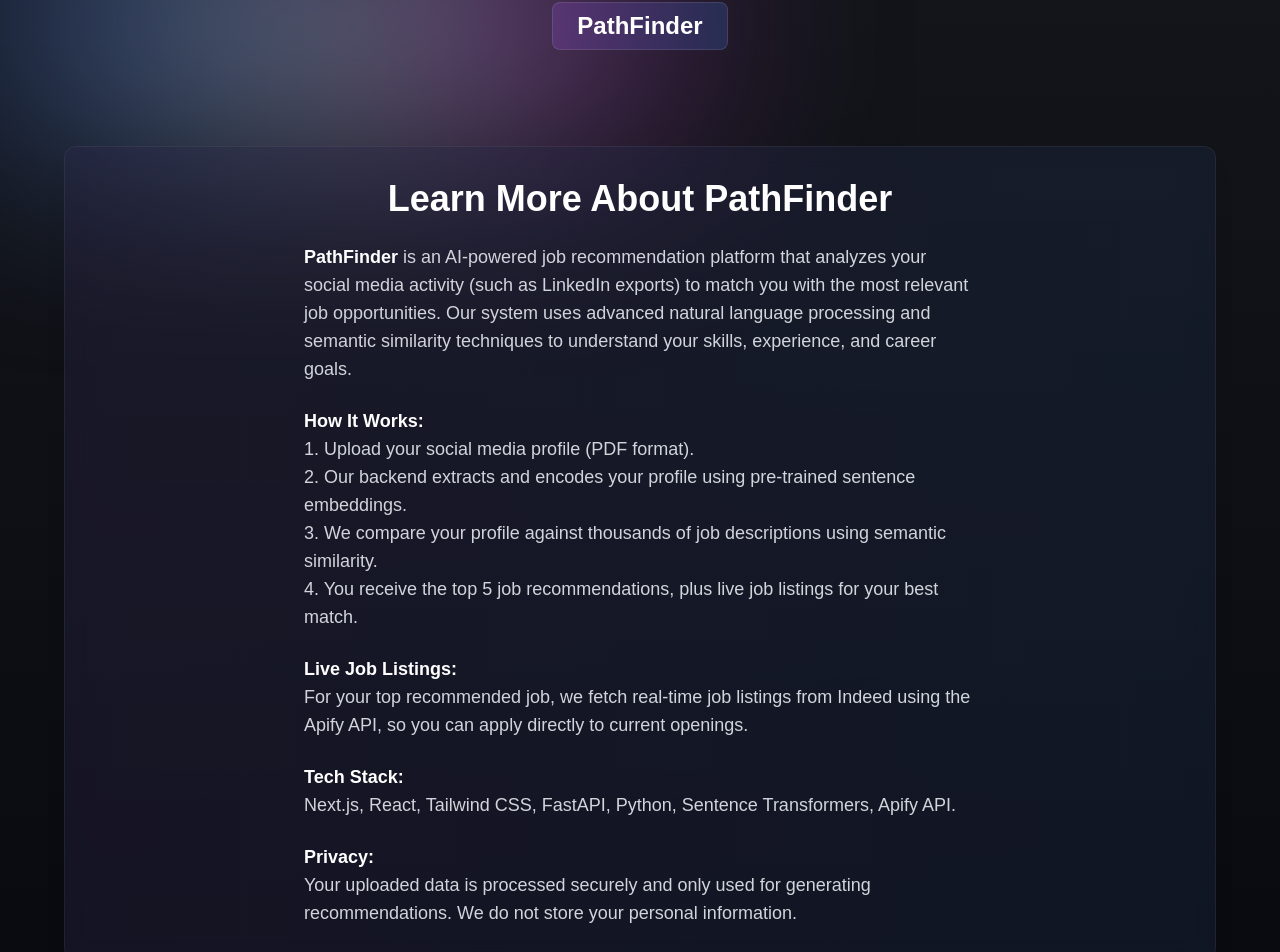
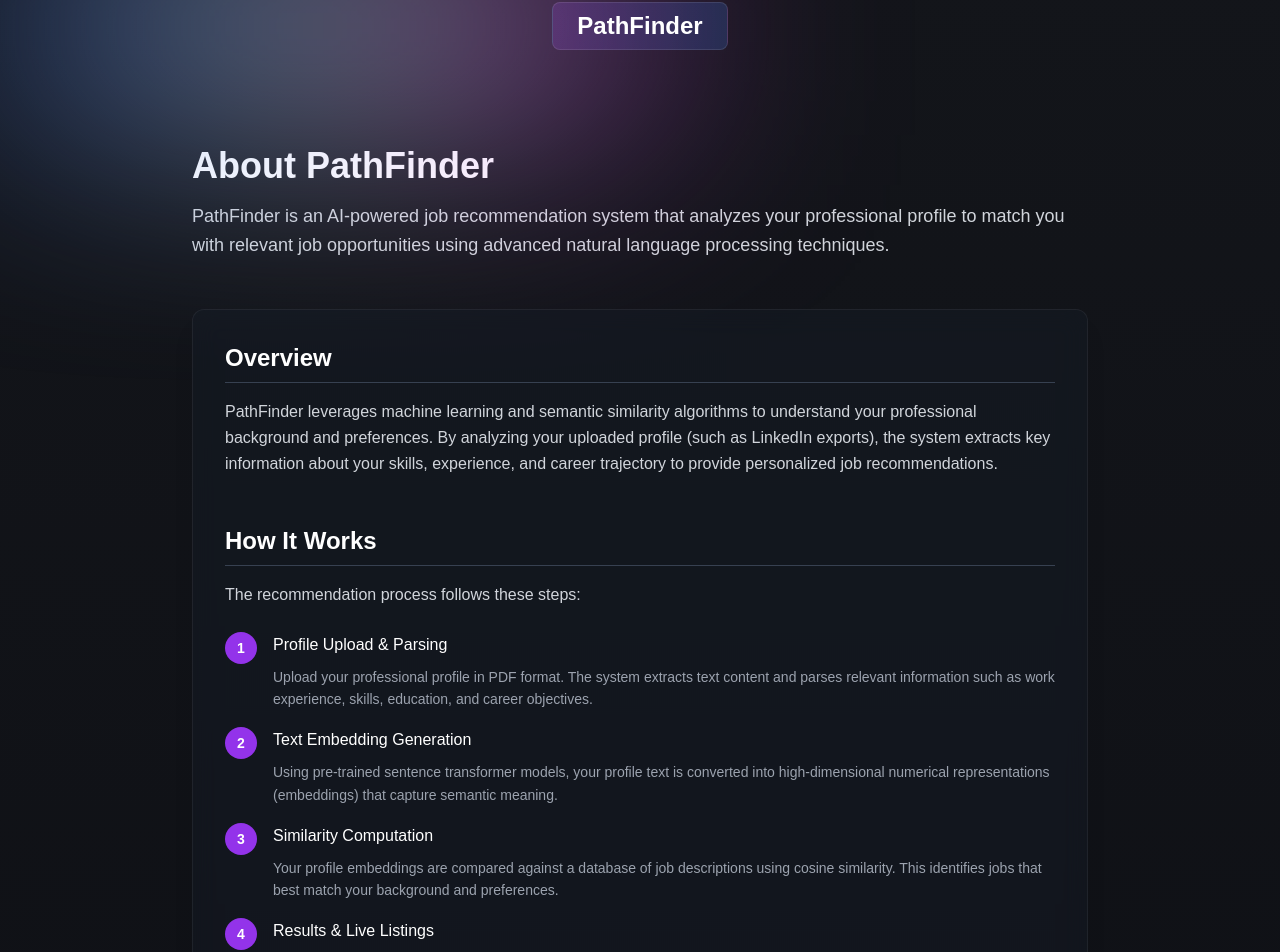
Before and after one commit to Teenuhansa99/Social-Activity-Job-Matcher, a Next.js app in the folder frontend/: page /learn-more in a window 1280 px wide. Shown: the part 30-982 px from the top of the page. Built offline with nearby package versions, Linux system fonts and the light colour scheme; a web font is replaced by a local one.

Commit message:
warp learn more page

```diff
--- a/frontend/app/learn-more/page.jsx
+++ b/frontend/app/learn-more/page.jsx
@@ -4,42 +4,233 @@ import { motion } from "framer-motion";
 import styles from "../../styles";
 import Navbar from "../../components/Navbar";
 
+const InfoSection = ({ title, children, delay = 0 }) => (
+  <motion.section
+    initial={{ opacity: 0, y: 20 }}
+    whileInView={{ opacity: 1, y: 0 }}
+    viewport={{ once: true }}
+    transition={{ duration: 0.6, delay }}
+    className="mb-12"
+  >
+    <h2 className="text-2xl font-semibold text-white mb-4 border-b border-gray-700 pb-2">
+      {title}
+    </h2>
+    <div className="text-gray-300 leading-relaxed space-y-4">
+      {children}
+    </div>
+  </motion.section>
+);
+
+const CodeBlock = ({ children }) => (
+  <div className="bg-gray-900/50 border border-gray-700 rounded-lg p-4 font-mono text-sm text-gray-300 overflow-x-auto">
+    {children}
+  </div>
+);
+
+const ProcessStep = ({ step, title, description }) => (
+  <div className="flex gap-4 mb-6">
+    <div className="flex-shrink-0 w-8 h-8 bg-purple-600 text-white rounded-full flex items-center justify-center text-sm font-semibold">
+      {step}
+    </div>
+    <div>
+      <h4 className="font-medium text-white mb-2">{title}</h4>
+      <p className="text-gray-400 text-sm leading-relaxed">{description}</p>
+    </div>
+  </div>
+);
+
 export default function LearnMore() {
   return (
     <div className="min-h-screen bg-gradient-to-b from-[#13151a] to-[#090a0f]">
       <Navbar />
+
       <div className={`${styles.paddings} container mx-auto pt-8`}>
         <motion.div
           initial={{ opacity: 0, y: 20 }}
           animate={{ opacity: 1, y: 0 }}
-          className="backdrop-blur-md bg-[#1A232E]/30 p-6 md:p-8 rounded-xl border border-[#ffffff0f] shadow-xl bg-gradient-to-r from-purple-500/5 to-blue-500/5"
+          transition={{ duration: 0.8 }}
+          className="max-w-4xl mx-auto"
         >
-          <h1 className="text-3xl md:text-4xl font-bold text-white mb-6 text-center">
-            Learn More About PathFinder
-          </h1>
-          <div className="text-gray-300 text-lg max-w-2xl mx-auto space-y-6">
-            <p>
-              <span className="font-semibold text-white">PathFinder</span> is an AI-powered job recommendation platform that analyzes your social media activity (such as LinkedIn exports) to match you with the most relevant job opportunities. Our system uses advanced natural language processing and semantic similarity techniques to understand your skills, experience, and career goals.
+          {/* Page Header */}
+          <motion.div
+            className="mb-12"
+            initial={{ opacity: 0, y: 20 }}
+            animate={{ opacity: 1, y: 0 }}
+            transition={{ duration: 0.6 }}
+          >
+            <h1 className="text-4xl font-bold text-white mb-4">
+              About PathFinder
+            </h1>
+            <p className="text-lg text-gray-300 leading-relaxed">
+              PathFinder is an AI-powered job recommendation system that analyzes your professional profile
+              to match you with relevant job opportunities using advanced natural language processing techniques.
             </p>
-            <p>
-              <span className="font-semibold text-white">How It Works:</span><br />
-              1. Upload your social media profile (PDF format).<br />
-              2. Our backend extracts and encodes your profile using pre-trained sentence embeddings.<br />
-              3. We compare your profile against thousands of job descriptions using semantic similarity.<br />
-              4. You receive the top 5 job recommendations, plus live job listings for your best match.
-            </p>
-            <p>
-              <span className="font-semibold text-white">Live Job Listings:</span><br />
-              For your top recommended job, we fetch real-time job listings from Indeed using the Apify API, so you can apply directly to current openings.
-            </p>
-            <p>
-              <span className="font-semibold text-white">Tech Stack:</span><br />
-              Next.js, React, Tailwind CSS, FastAPI, Python, Sentence Transformers, Apify API.
-            </p>
-            <p>
-              <span className="font-semibold text-white">Privacy:</span><br />
-              Your uploaded data is processed securely and only used for generating recommendations. We do not store your personal information.
-            </p>
+          </motion.div>
+
+          <div className="backdrop-blur-md bg-[#1A232E]/30 p-8 rounded-xl border border-[#ffffff0f] shadow-xl">
+
+            {/* Overview */}
+            <InfoSection title="Overview" delay={0.1}>
+              <p>
+                PathFinder leverages machine learning and semantic similarity algorithms to understand your
+                professional background and preferences. By analyzing your uploaded profile (such as LinkedIn exports),
+                the system extracts key information about your skills, experience, and career trajectory to
+                provide personalized job recommendations.
+              </p>
+            </InfoSection>
+
+            {/* How It Works */}
+            <InfoSection title="How It Works" delay={0.2}>
+              <p className="mb-6">
+                The recommendation process follows these steps:
+              </p>
+
+              <ProcessStep
+                step="1"
+                title="Profile Upload & Parsing"
+                description="Upload your professional profile in PDF format. The system extracts text content and parses relevant information such as work experience, skills, education, and career objectives."
+              />
+
+              <ProcessStep
+                step="2"
+                title="Text Embedding Generation"
+                description="Using pre-trained sentence transformer models, your profile text is converted into high-dimensional numerical representations (embeddings) that capture semantic meaning."
+              />
+
+              <ProcessStep
+                step="3"
+                title="Similarity Computation"
+                description="Your profile embeddings are compared against a database of job descriptions using cosine similarity. This identifies jobs that best match your background and preferences."
+              />
+
+              <ProcessStep
+                step="4"
+                title="Results & Live Listings"
+                description="The top 5 most similar job matches are returned. For the best match, real-time job listings are fetched from Indeed using the Apify API for immediate application opportunities."
+              />
+            </InfoSection>
+
+            {/* Technical Implementation */}
+            <InfoSection title="Technical Implementation" delay={0.3}>
+              <div className="space-y-4">
+                <div>
+                  <h4 className="font-medium text-white mb-2">Backend Architecture</h4>
+                  <ul className="text-gray-400 text-sm space-y-1 ml-4">
+                    <li>• FastAPI server for handling requests and file processing</li>
+                    <li>• PDF text extraction using PyPDF2 or similar libraries</li>
+                    <li>• Sentence-BERT models for generating text embeddings</li>
+                    <li>• Cosine similarity calculation for job matching</li>
+                    <li>• Apify API integration for real-time job scraping</li>
+                  </ul>
+                </div>
+
+                <div>
+                  <h4 className="font-medium text-white mb-2">Frontend Components</h4>
+                  <ul className="text-gray-400 text-sm space-y-1 ml-4">
+                    <li>• Next.js application with React components</li>
+                    <li>• File upload interface with drag-and-drop support</li>
+                    <li>• Results visualization and job listing display</li>
+                    <li>• Responsive design with Tailwind CSS</li>
+                    <li>• Smooth animations using Framer Motion</li>
+                  </ul>
+                </div>
+              </div>
+            </InfoSection>
+
+            {/* Machine Learning Details */}
+            <InfoSection title="Machine Learning Details" delay={0.4}>
+              <div className="space-y-4">
+                <div>
+                  <h4 className="font-medium text-white mb-2">Embedding Model</h4>
+                  <p className="text-sm text-gray-400 mb-3">
+                    PathFinder uses pre-trained sentence transformer models to convert text into embeddings:
+                  </p>
+                  <CodeBlock>
+                    from sentence_transformers import SentenceTransformer<br/>
+                    model = SentenceTransformer('all-MiniLM-L6-v2')<br/>
+                    embeddings = model.encode(profile_text)
+                  </CodeBlock>
+                </div>
+
+                <div>
+                  <h4 className="font-medium text-white mb-2">Similarity Calculation</h4>
+                  <p className="text-sm text-gray-400 mb-3">
+                    Cosine similarity measures how similar two vectors are, regardless of their magnitude:
+                  </p>
+                  <CodeBlock>
+                    from sklearn.metrics.pairwise import cosine_similarity<br/>
+                    similarities = cosine_similarity([profile_embedding], job_embeddings)<br/>
+                    top_matches = similarities.argsort()[-5:][::-1]
+                  </CodeBlock>
+                </div>
+              </div>
+            </InfoSection>
+
+            {/* Data Privacy */}
+            <InfoSection title="Data Privacy & Security" delay={0.5}>
+              <div className="bg-green-900/20 border border-green-700/30 rounded-lg p-4">
+                <h4 className="font-medium text-green-300 mb-2">🔒 Privacy Protection</h4>
+                <ul className="text-green-200/80 text-sm space-y-1">
+                  <li>• Uploaded files are processed in memory and not permanently stored</li>
+                  <li>• No personal information is retained after processing</li>
+                  <li>• All data processing occurs server-side with secure connections</li>
+                  <li>• No tracking or analytics on uploaded content</li>
+                  <li>• Temporary files are automatically cleaned up after processing</li>
+                </ul>
+              </div>
+            </InfoSection>
+
+            {/* Technology Stack */}
+            <InfoSection title="Technology Stack" delay={0.6}>
+              <div className="grid md:grid-cols-2 gap-6">
+                <div>
+                  <h4 className="font-medium text-white mb-3">Frontend</h4>
+                  <div className="space-y-2">
+                    <span className="inline-block px-3 py-1 bg-blue-900/30 text-blue-300 border border-blue-700/50 rounded text-sm">Next.js</span>
+                    <span className="inline-block px-3 py-1 bg-blue-900/30 text-blue-300 border border-blue-700/50 rounded text-sm ml-2">React</span>
+                    <span className="inline-block px-3 py-1 bg-blue-900/30 text-blue-300 border border-blue-700/50 rounded text-sm">Tailwind CSS</span>
+                    <span className="inline-block px-3 py-1 bg-blue-900/30 text-blue-300 border border-blue-700/50 rounded text-sm ml-2">Framer Motion</span>
+                  </div>
+                </div>
+                <div>
+                  <h4 className="font-medium text-white mb-3">Backend</h4>
+                  <div className="space-y-2">
+                    <span className="inline-block px-3 py-1 bg-purple-900/30 text-purple-300 border border-purple-700/50 rounded text-sm">FastAPI</span>
+                    <span className="inline-block px-3 py-1 bg-purple-900/30 text-purple-300 border border-purple-700/50 rounded text-sm ml-2">Python</span>
+                    <span className="inline-block px-3 py-1 bg-purple-900/30 text-purple-300 border border-purple-700/50 rounded text-sm">Sentence Transformers</span>
+                    <span className="inline-block px-3 py-1 bg-purple-900/30 text-purple-300 border border-purple-700/50 rounded text-sm ml-2">Apify API</span>
+                  </div>
+                </div>
+              </div>
+            </InfoSection>
+
+            {/* Supported Formats */}
+            <InfoSection title="Supported File Formats" delay={0.7}>
+              <div className="bg-gray-900/30 border border-gray-700 rounded-lg p-4">
+                <h4 className="font-medium text-white mb-2">Accepted Input Formats</h4>
+                <ul className="text-gray-400 text-sm space-y-1">
+                  <li>• <strong>PDF files:</strong> LinkedIn profile exports, resumes, CVs</li>
+                  <li>• <strong>File size limit:</strong> Maximum 10MB per file</li>
+                  <li>• <strong>Content requirements:</strong> Text-based PDFs (not image-only)</li>
+                  <li>• <strong>Language support:</strong> English language profiles recommended</li>
+                </ul>
+              </div>
+            </InfoSection>
+
+            {/* Limitations */}
+            <InfoSection title="Current Limitations" delay={0.8}>
+              <div className="bg-yellow-900/20 border border-yellow-700/30 rounded-lg p-4">
+                <h4 className="font-medium text-yellow-300 mb-2">⚠️ Known Limitations</h4>
+                <ul className="text-yellow-200/80 text-sm space-y-1">
+                  <li>• Job database is pre-loaded and may not include the most recent postings</li>
+                  <li>• Matching accuracy depends on profile completeness and clarity</li>
+                  <li>• Real-time job listings are limited to Indeed search results</li>
+                  <li>• Processing time varies based on profile length and complexity</li>
+                  <li>• Best results achieved with detailed, well-structured profiles</li>
+                </ul>
+              </div>
+            </InfoSection>
+
           </div>
         </motion.div>
       </div>
```
